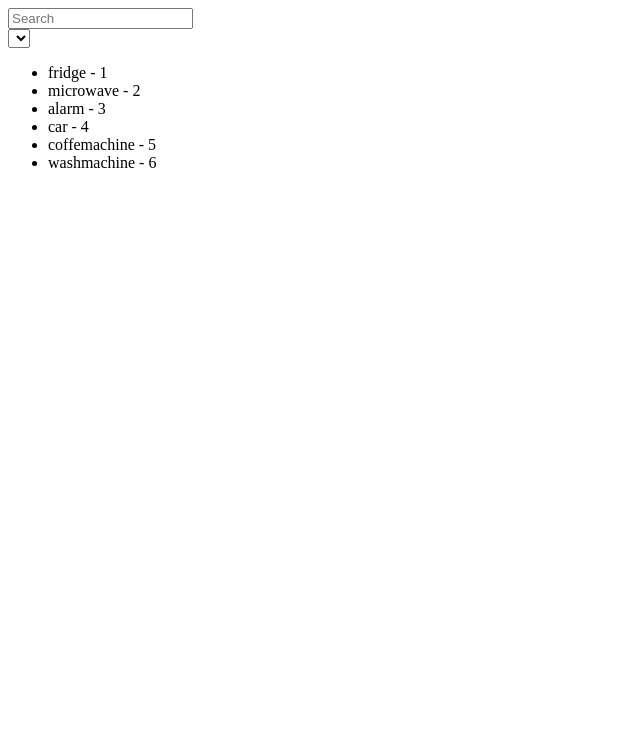
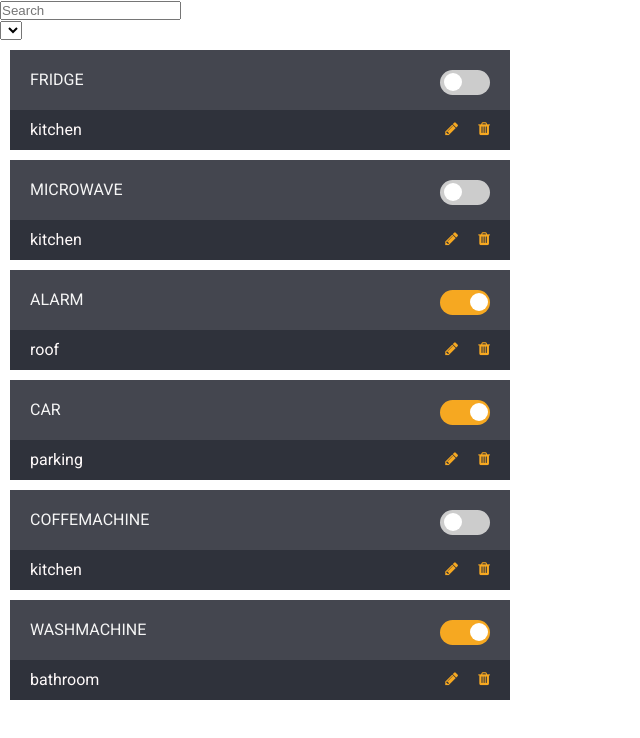
Before and after one commit to AnastasiiaHamaiunova/testDevices, a React app: page / in a window 1280 px wide. Shown: the whole page, without its empty margins (0-640 px from the left). Built offline with nearby package versions, Linux system fonts and the light colour scheme.

Commit message:
Styles for items

```diff
--- a/package.json
+++ b/package.json
@@ -19,6 +19,7 @@
   "dependencies": {
     "axios": "^0.16.1",
     "babel-plugin-transform-object-assign": "^6.22.0",
+    "css-loader": "^0.28.4",
     "prop-types": "^15.5.10",
     "react": "^15.5.4",
     "react-dom": "^15.5.4",
@@ -26,7 +27,8 @@
     "react-router": "^4.1.1",
     "react-router-dom": "^4.1.1",
     "recharts": "^1.0.0-alpha.0",
-    "redux": "^3.6.0"
+    "redux": "^3.6.0",
+    "style-loader": "^0.16.1"
   },
   "devDependencies": {
     "autoprefixer": "^6.7.7",
--- /dev/null
+++ b/src/components/deviceItem/device.css
@@ -0,0 +1,117 @@
+@import url('https://fonts.googleapis.com/css?family=Roboto');
+* {
+  margin: 0;
+  padding: 0;
+  box-sizing: border-box;
+  -webkit-box-sizing: border-box;
+  -moz-box-sizing: border-box;
+  -webkit-font-smoothing: antialiased;
+  -moz-font-smoothing: antialiased;
+  -o-font-smoothing: antialiased;
+  font-smoothing: antialiased;
+  text-rendering: optimizeLegibility;
+}
+body{
+    font-family:'Roboto', sans-serif;
+}
+li{
+    list-style: none;
+}
+.device-item{
+    margin: 10px;
+    width: 500px;
+    height: 100px;
+    background-color:rgba(68, 70, 79, 1);
+    color: whitesmoke;
+}
+.device-item-name{
+    text-transform: uppercase;
+    padding: 20px;
+    width: 500px;
+    height: 60px;
+}
+.device-item-status{
+    float: right;
+
+}
+.info{
+    padding: 10px;
+    background-color: #2f323b;
+    height: 40px;
+    width: 100%;
+    color: snow;
+}
+.device-item-location{
+    float: left;
+    margin-left: 10px;
+}
+.info-icon{
+    float: right;
+    color: #f6a821;
+}
+.trash, .setting{
+    padding: 0 10px;
+    font-size: 15px;
+    display: block;
+    float: left;
+}
+
+
+
+
+
+
+.switch {
+  position: relative;
+  display: inline-block;
+  width: 50px;
+  height: 25px;
+}
+
+.switch input {display:none;}
+
+.slider {
+  position: absolute;
+  cursor: pointer;
+  top: 0;
+  left: 0;
+  right: 0;
+  bottom: 0;
+  background-color: #ccc;
+  -webkit-transition: .4s;
+  transition: .4s;
+}
+
+.slider:before {
+  position: absolute;
+  content: "";
+  height: 18px;
+  width: 18px;
+  left: 4px;
+  bottom: 4px;
+  background-color: white;
+  -webkit-transition: .4s;
+  transition: .4s;
+}
+
+input:checked + .slider {
+  background-color:#f6a821;
+}
+
+input:focus + .slider {
+  box-shadow: 0 0 1px #f6a821;
+}
+
+input:checked + .slider:before {
+  -webkit-transform: translateX(26px);
+  -ms-transform: translateX(26px);
+  transform: translateX(26px);
+}
+
+.slider.round {
+  border-radius: 34px;
+}
+
+.slider.round:before {
+  border-radius: 50%;
+}
--- a/src/components/deviceItem/deviceItem.js
+++ b/src/components/deviceItem/deviceItem.js
@@ -1,26 +1,30 @@
 import React from 'react';
+import 'style-loader!./device.css';
 
-class DeviceItem extends React.Component{
+export default class DeviceItem extends React.Component{
     constructor(props){
         super(props)
     }
     render(){
         return(
-          <div>
-            <div>
-              <img src=''/>
+          <div className="device-item">
+            <div className="device-item-name">
+                <div className="device-item-status">
+                    <label className="switch">
+                      <input type="checkbox" checked={this.props.status}/>
+                      <div className="slider round"></div>
+                    </label>
+                </div>
+              <p>{this.props.name}</p>
             </div>
             <div className="info">
-              <p>{this.props.name}</p>
-              <p>{this.props.position}<p>
-              <p>{this.props.status}</p>
+                <div className="device-item-location">{this.props.location}</div>
+                <div className="info-icon">
+                    <div className="setting"><i className="fa fa-pencil"></i></div>
+                    <div className="trash"><i className="fa fa-trash"></i></div>
+                </div>
             </div>
           </div>
         )
     }
 }
-const mapStateToProps = state => {
-
-}
-
-export default SearchBox connect(mapStateToProps)(DeviceItem);
--- a/src/components/filterBox/filterBox.js
+++ b/src/components/filterBox/filterBox.js
@@ -7,8 +7,7 @@ class FilterBox extends React.Component {
     render(){
         return(
             <div className="filterBox">
-                <select value="select">
-                    "HelloWorld
+                <select>
                 </select>
             </div>
 
--- a/src/components/item/item.js
+++ b/src/components/item/item.js
@@ -1,5 +1,6 @@
 import React from 'react'
 import {connect} from 'react-redux';
+import DeviceItem from '../deviceItem/deviceItem';
 
 class Item extends React.Component{
     constructor(props){
@@ -10,7 +11,10 @@ class Item extends React.Component{
         return(
             <ul>
             {this.props.items.map((item, index)=>{
-             return <li>{item.name} - {item.id}</li>
+             return <li key={index}><DeviceItem name={item.name}
+                                    location={item.location}
+                                    status={item.status}
+            /></li>
             })}
             </ul>
         )
--- a/src/index.html
+++ b/src/index.html
@@ -2,6 +2,7 @@
 <html lang="en">
 <head>
     <meta charset="UTF-8">
+    <link rel="stylesheet" href="http://maxcdn.bootstrapcdn.com/font-awesome/4.3.0/css/font-awesome.min.css">
     <title>Document</title>
 </head>
 <body>
--- a/webpack.config.js
+++ b/webpack.config.js
@@ -82,7 +82,12 @@ module.exports = {
         loaders: [{
           test: /\.json/,
           loader: 'json'
-        }]
+        },
+		{
+                test: /\.css$/,
+                loader: 'style!css'
+            }
+		]
     },
     devServer: {
         contentBase: path.join(__dirname, "dist"),
```
